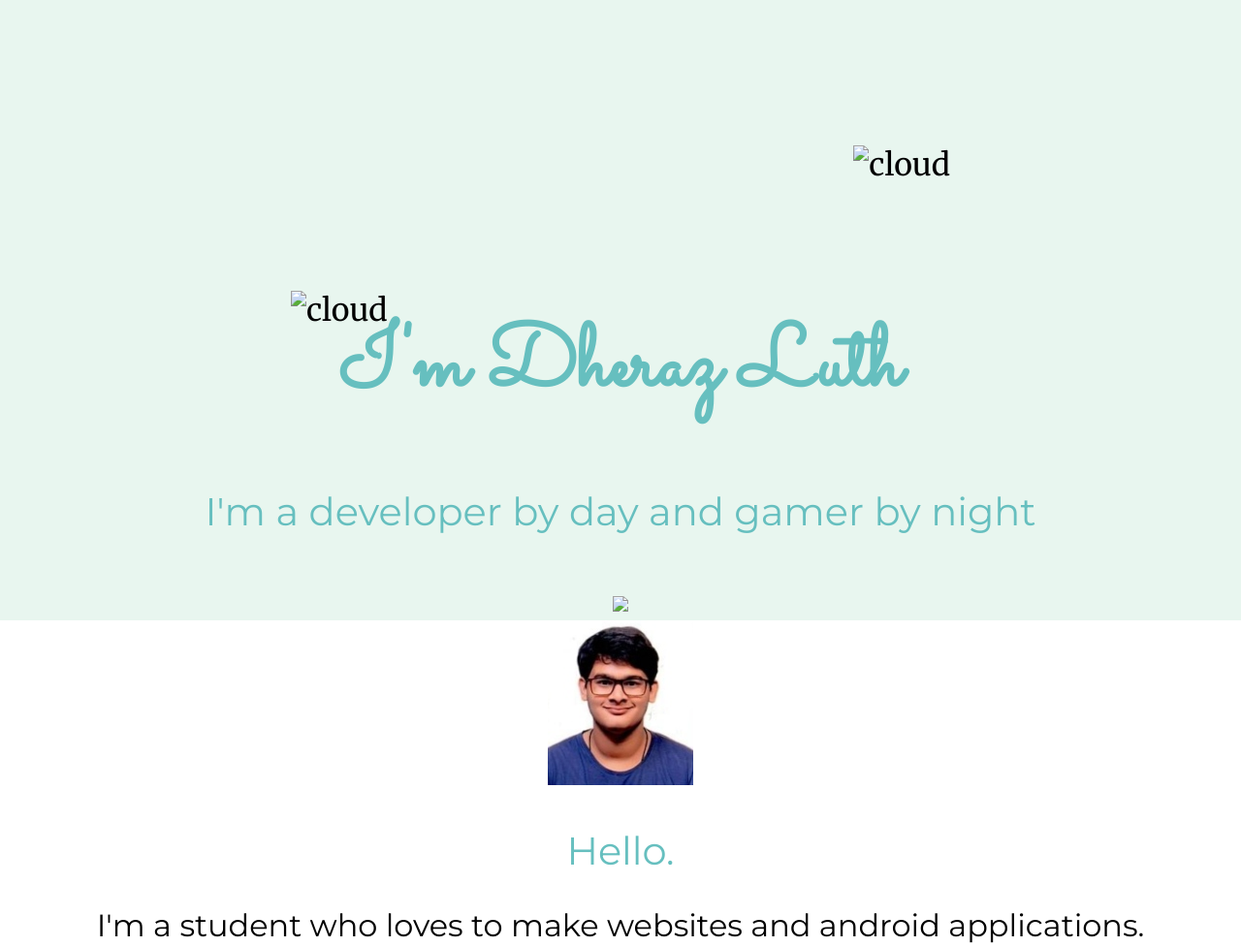
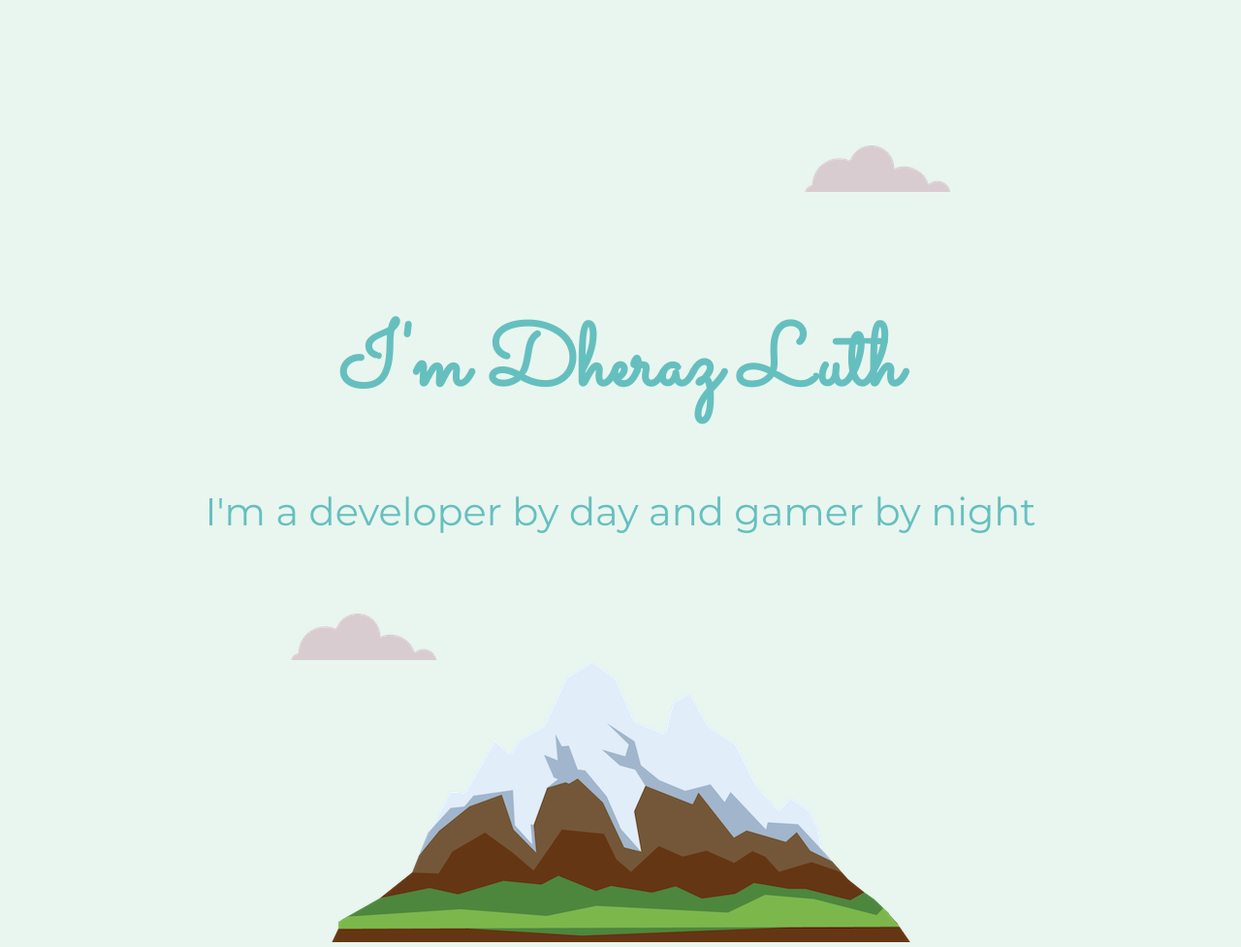
Before and after one commit to dheraz-1/cssresume, a plain HTML site: page index.html in a window 1280 px wide. Shown: the top 977 px of the page at 97% size. Drawn offline with Linux system fonts and the light colour scheme.

Commit message:
Update index.html

```diff
--- a/index.html
+++ b/index.html
@@ -12,11 +12,11 @@
 <body>
 
     <div class="top-container">
-    <img class="top-cloud" src="images/cloud.png" alt="cloud">
+    <img class="top-cloud" src="cloud.png" alt="cloud">
     <h1>I'm Dheraz Luth</h1>
     <h2>I'm a developer by day and gamer by night</h2>
-    <img class="bottom-cloud" src="images/cloud.png" alt="cloud">
-    <img class="mountain" src="images/mountain.png">
+    <img class="bottom-cloud" src="cloud.png" alt="cloud">
+    <img class="mountain" src="mountain.png">
     </div>
 
     <div class="middle-container">
@@ -29,12 +29,12 @@
   <div class="skills">
     <h2>My Skills.</h2>
     <div class="skill-row">
-      <img class="android" src="images/android.png" alt="">
+      <img class="android" src="android.png" alt="">
       <h3>Android Development</h3>
       <p>I've developed restaurant portfolio application using intents to redirect to food delivery apps on a single click.</p>
     </div>
     <div class="skill-row">
-      <img class="web" src="images/programming.png" alt="">
+      <img class="web" src="programming.png" alt="">
       <h3>Web Development</h3>
       <p class="webdescription">Y'all are seeing my beautiful resume right in front of you as I show-off my skillset!</p>
     </div>
```
